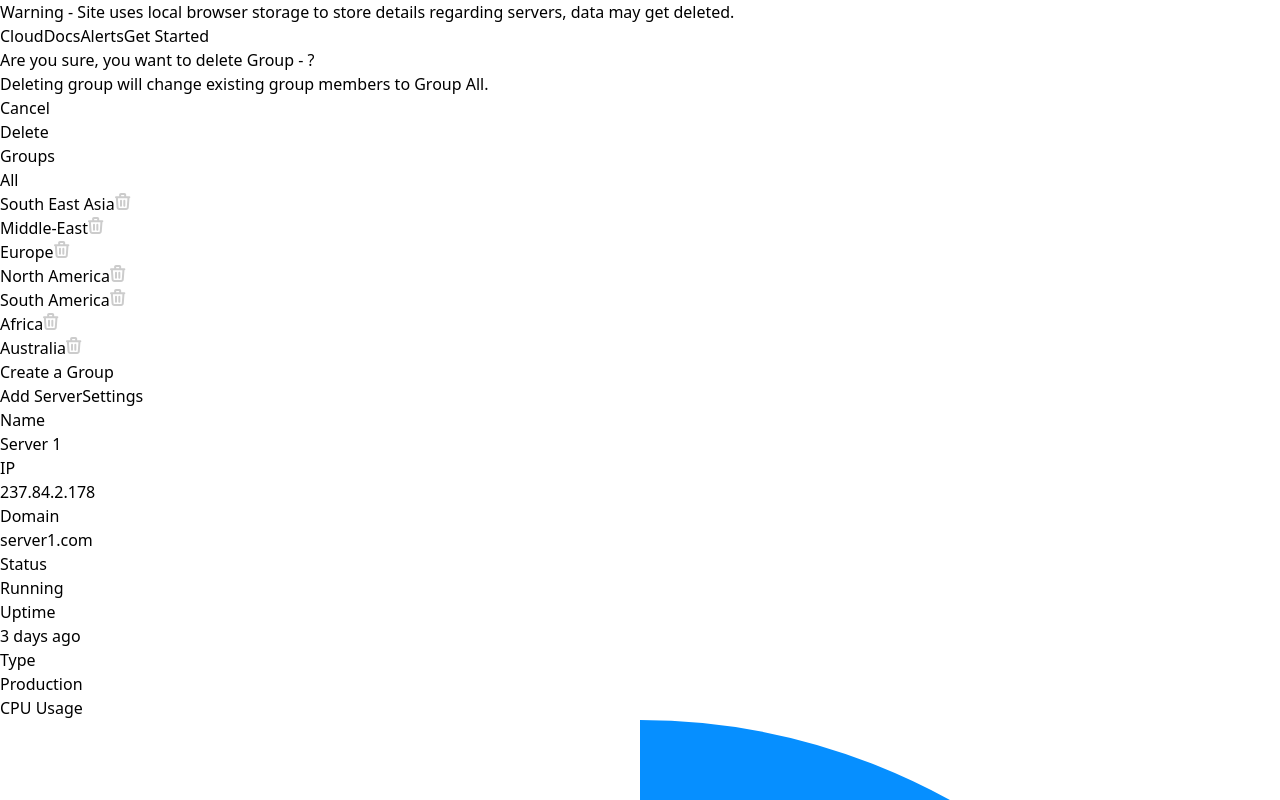
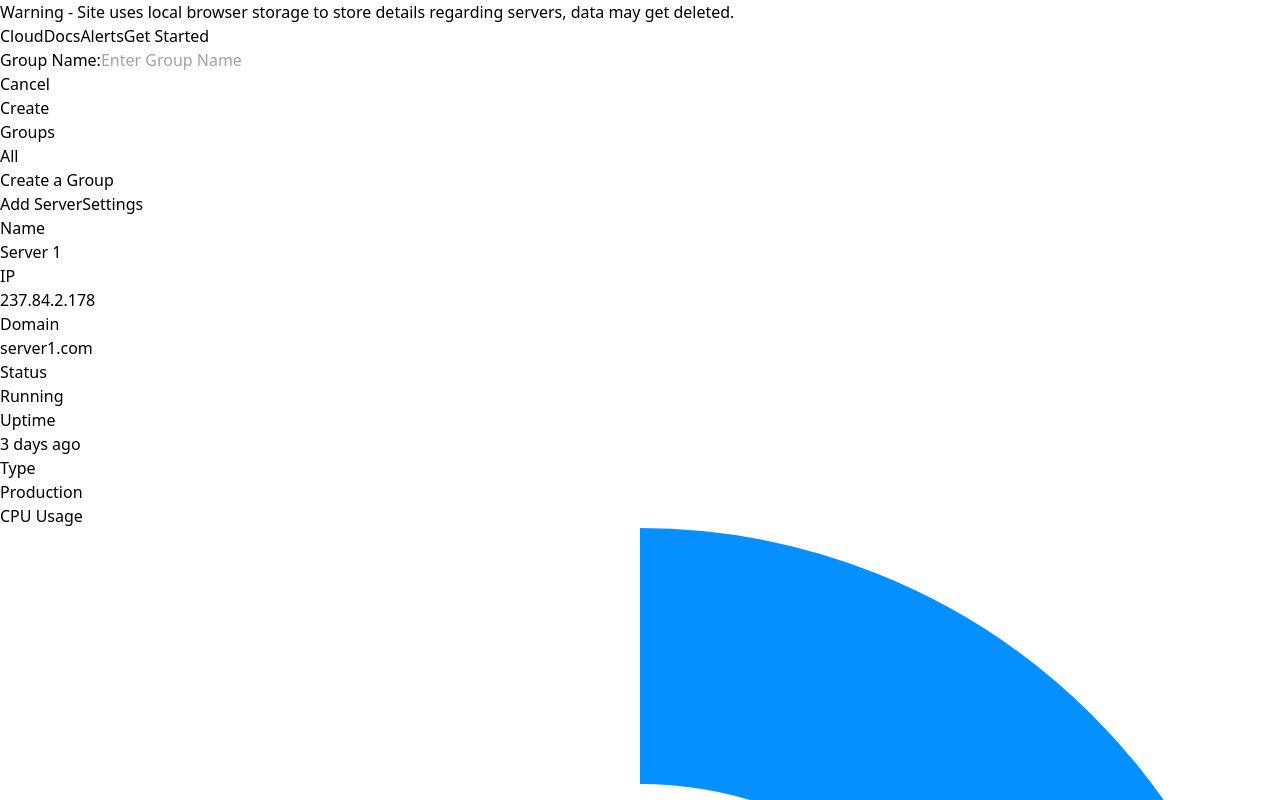
Before and after one commit to HarmanPreet-Singh-XYT/SysResource, a Next.js app: page / in a window 1280 px wide. Both pictures are taken after a click on the button "Create a Group". Shown: the top 800 px of the page. Built offline with nearby package versions, Linux system fonts and the light colour scheme.

Commit message:
add data variables context api/ modify groups allow creation & deletion

```diff
--- a/Components/Home/Groups.tsx
+++ b/Components/Home/Groups.tsx
@@ -1,5 +1,6 @@
 'use client'
-import React, { useState } from 'react'
+import { useData } from '@/Helpers/Data'
+import React, { useRef, useState } from 'react'
 const RicycleBin = ()=>{
     return (
         <svg width="16" height="17" viewBox="0 0 16 17" fill="none" xmlns="http://www.w3.org/2000/svg">
@@ -9,58 +10,88 @@ const RicycleBin = ()=>{
     )
 }
 const Groups = () => {
-    const array = ['South East Asia','Middle-East','Europe','North America','South America','Africa','Australia'];
-    const [selectedGroup, setselectedGroup] = useState({groupID:0,groupName:''});
-    const [popup, setpopup] = useState({delete:true,modify:false});
-    const openPopup = (type:string,groupID:number,groupName:string) => {
-        setselectedGroup({groupID,groupName});
+    const {groups,addGroup,updateGroup,removeGroup,selectedGroupID,setGroupID} = useData();
+    const selectedGroupName = useRef('');
+    const [popup, setpopup] = useState({delete:false,modify:false,create:false});
+    const openPopup = (type:string,groupID?:number,groupName?:string) => {
+        if(groupID && groupName) {
+            setGroupID(groupID);
+            selectedGroupName.current = groupName;
+        };
         switch (type) {
             case 'delete':
-                setpopup({delete:true,modify:false});
+                setpopup({delete:true,modify:false,create:false});
                 break;
             case 'modify':
-                setpopup({delete:false,modify:true});
+                setpopup({delete:false,modify:true,create:false});
+                break;
+            case 'create':
+                setpopup({delete:false,modify:false,create:true});
                 break;
             case 'close':
-                setpopup({delete:false,modify:false});
+                setpopup({delete:false,modify:false,create:false});
                 break;
         }
     }
+    // eslint-disable-next-line @typescript-eslint/no-explicit-any
+    const createGroup = (e:any)=>{
+        e.preventDefault();
+        const groupName = e.target.groupName.value;
+        addGroup({id:Math.floor(Math.random() * 10000),name:groupName});
+        setpopup({delete:false,modify:false,create:false});
+    };
+    const deleteGroup = ()=>{
+        setGroupID(0);
+        removeGroup(selectedGroupID);
+        setpopup({delete:false,modify:false,create:false});
+    }
     return (
     <div className='w-[320px] h-auto min-h-[425px] max-h-[425px] overflow-hidden relative border-[1px] border-[#CCCCCC] rounded-[10px] px-5 py-4'>
-        {(popup.delete || popup.modify) &&
-            <div className='absolute h-full w-full z-10 left-0 top-0 bg-black opacity-60'></div>
+        {(popup.delete || popup.modify || popup.create) &&
+            <div onClick={()=>openPopup('close')} className='absolute h-full w-full z-10 left-0 top-0 bg-black opacity-60'></div>
         }
         {popup.delete &&
         (<div className='absolute z-20 top-0 left-0 right-0 border-[1px] overflow-hidden border-[#000000] bottom-0 mx-auto self-center h-[150px] w-[95%] rounded-[10px]'>
             <div className='h-[80%] w-full bg-black flex justify-evenly items-center flex-col'>
-                <h1 className='text-white font-semibold text-[14px] px-4 text-center'>Are you sure, you want to delete Group - {selectedGroup.groupName}?</h1>
-                <h2 className='text-white font-medium text-[12px] px-2 text-center'>Deleting group will change existing group members to Group All.</h2>
+                <h1 className='text-white font-semibold text-[14px] px-4 text-center'>Are you sure, you want to delete Group - {selectedGroupName.current}?</h1>
+                <h2 className='text-white font-medium text-[12px] px-4 text-center'>Deleting group will change existing group members to Group All.</h2>
             </div>
             <div className='h-[20%] w-full bg-white flex'>
-                <button className='w-[50%] h-full font-bold text-sm hover:bg-black hover:text-white transition-colors duration-100 hover:border-[1px] hover:border-[#ffffff]' onClick={()=>openPopup('close',123,'abc')}>Cancel</button>
+                <button className='w-[50%] h-full font-bold text-sm hover:bg-black hover:text-white transition-colors duration-100 hover:border-[1px] hover:border-[#ffffff]' onClick={()=>openPopup('close')}>Cancel</button>
                 <div className='h-full w-[1px] bg-black'></div>
-                <button className='w-[50%] h-full font-bold text-sm hover:bg-black hover:text-white transition-colors duration-100 hover:border-[1px] hover:border-[#ffffff]'>Delete</button>
+                <button onClick={deleteGroup} className='w-[50%] h-full font-bold text-sm hover:bg-black hover:text-white transition-colors duration-100 hover:border-[1px] hover:border-[#ffffff]'>Delete</button>
             </div>
         </div>)}
+        {popup.create &&
+        (<form onSubmit={createGroup} className='absolute z-20 top-0 left-0 right-0 border-[1px] overflow-hidden border-[#000000] bottom-0 mx-auto self-center h-[150px] w-[95%] rounded-[10px]'>
+            <div className='h-[80%] w-full bg-black flex justify-evenly flex-col'>
+                <label className='text-white font-semibold text-[14px] px-4 text-start'>Group Name:</label>
+                <input required maxLength={50} placeholder='Enter Group Name' name='groupName' type='text' className='h-[35px] w-[90%] mx-auto rounded-[10px] px-2 bg-white border-[1px] border-[#000000] text-black text-[14px] outline-none focus:outline-none focus:border-[#000000]'/>
+            </div>
+            <div className='h-[20%] w-full bg-white flex'>
+                <button type='button' className='w-[50%] h-full font-bold text-sm hover:bg-black hover:text-white transition-colors duration-100 hover:border-[1px] hover:border-[#ffffff]' onClick={()=>openPopup('close')}>Cancel</button>
+                <div className='h-full w-[1px] bg-black'></div>
+                <button type='submit' className='w-[50%] h-full font-bold text-sm hover:bg-black hover:text-white transition-colors duration-100 hover:border-[1px] hover:border-[#ffffff]'>Create</button>
+            </div>
+        </form>)}
 
         <h1 className='font-bold'>Groups</h1>
         <div className='flex flex-col gap-2 mt-3 h-[275px] overflow-auto'>
-            <button className='w-full font-bold text-white min-h-[38px] flex bg-black rounded-[10px] items-center px-4'>
+            <button onClick={()=>setGroupID(0)} className={`w-full font-bold min-h-[38px] flex ${selectedGroupID===0 ? 'bg-black text-white' : 'border-[1px] border-[#CCCCCC] text-black'} rounded-[10px] items-center px-4`}>
                 All
             </button>
-            {array.map((item,index) => (
-                <div key={index} className='w-full min-h-[38px] justify-between border-[1px] border-[#CCCCCC] rounded-[10px] flex'>
-                    <button className='w-[80%] font-medium text-black text-[14px] min-h-[38px] flex items-center px-4'>
-                        {item}
+            {groups.map((item) => (
+                <div key={item.id} className={`w-full min-h-[38px] justify-between border-[1px] ${selectedGroupID===item.id ? 'bg-black' : 'border-[#CCCCCC]'} rounded-[10px] flex`}>
+                    <button onClick={()=>setGroupID(item.id)} className={`w-[80%] font-medium ${selectedGroupID===item.id ? 'text-white' : 'text-black'} text-[14px] min-h-[38px] flex items-center px-4`}>
+                        {item.name}
                     </button>
-                    <button onClick={()=>openPopup('delete',index,item)} className='w-[20%] font-medium text-black text-[14px] min-h-[38px] flex justify-end items-center px-4'>
+                    <button onClick={()=>openPopup('delete',item.id,item.name)} className='w-[20%] font-medium text-black text-[14px] min-h-[38px] flex justify-end items-center px-4'>
                         <RicycleBin/>
                     </button>
                 </div>
             ))}
         </div>
-        <button className='w-full font-bold text-black text-[14px] min-h-[38px] flex border-[1px] border-[#000000] justify-center mt-10 rounded-[10px] items-center px-4'>
+        <button onClick={()=>openPopup('create')} className='w-full font-bold text-black text-[14px] min-h-[38px] flex border-[1px] border-[#000000] justify-center mt-10 rounded-[10px] items-center px-4'>
             Create a Group
         </button>
     </div>
--- a/Components/Home/Server.tsx
+++ b/Components/Home/Server.tsx
@@ -34,7 +34,7 @@ const Server = ({name,ip,domain,isRunning,uptime,type,cpuUsage,availMemory,usedM
     return (
     <div className='min-h-[335px] w-[940px] border-[1px] relative border-black rounded-[10px] overflow-hidden'>
         {(popup.delete || popup.modify) &&
-            <div className='absolute h-full w-full bg-black opacity-60'></div>
+            <div onClick={() => openPopup('close')} className='absolute h-full w-full bg-black opacity-60'></div>
         }
         {popup.delete &&
         (<div className='absolute z-20 top-0 bottom-0 left-0 right-0 self-center mx-auto w-[400px] h-[140px] bg-black border-[1px] border-white rounded-[10px] flex flex-col items-center justify-between'>
--- /dev/null
+++ b/Helpers/Data.tsx
@@ -0,0 +1,110 @@
+'use client'
+import React, { createContext, useState, ReactNode } from 'react';
+
+// Define the type for the Data object
+interface Data {
+  id: number;
+  name: string;
+  ip?: string;
+  domain?: string;
+  isRunning: boolean;
+  uptime: string;
+  type: 'Production' | 'Development';
+  cpuUsage: number;
+  availMemory: number;
+  totalMemory: number;
+  usedMemory: number;
+  platform: string;
+  environment: string;
+  connectivityMedium: 'IP'|'Domain';
+  ipDomain: string;
+  groupID:number;
+  APIKey:string;
+}
+interface Group{
+  id: number;
+  name: string;
+}
+
+// Define the type for the context value
+interface DataContextProps {
+  data: Data[];
+  groups:Group[];
+  selectedGroupID: number;
+  selectedServerID: number;
+  setupData: (data: Data[]) => void;
+  addData: (newData: Data) => void;
+  updateData: (index: number, updatedData: Data) => void;
+  removeData: (index: number) => void;
+  setupGroup: (groups:Group[]) => void;
+  addGroup: (newGroup: Group) => void;
+  updateGroup: (index: number, updatedGroup: Group) => void;
+  removeGroup: (index: number) => void;
+  setGroupID: (id: number) => void;
+  setServerID: (id: number) => void;
+}
+
+// Create a Context with a default value
+export const DataContext = createContext<DataContextProps | undefined>(undefined);
+
+// Create a Provider component
+interface DataProviderProps {
+  children: ReactNode;
+}
+
+export const DataProvider: React.FC<DataProviderProps> = ({ children }) => {
+  const [data, setData] = useState<Data[]>([]);
+  const [groups, setGroups] = useState<Group[]>([]);
+  const [selectedGroupID, setselectedGroupID] = useState(0);
+  const [selectedServerID, setselectedServerID] = useState(0);
+
+  const setGroupID = (id:number) => {
+    setselectedGroupID(id);
+  };
+  const setServerID = (id:number) => {
+    setselectedServerID(id);
+  };
+  const setupData = (data: Data[]) => {
+    setData(data);
+  }
+  const addData = (newData: Data) => {
+    setData(prevData => [...prevData, newData]);
+  };
+
+  const updateData = (id: number, updatedData: Data) => {
+    setData(prevData => prevData.map((item) => (item.id === id ? updatedData : item)));
+  };
+
+  const removeData = (id: number) => {
+    setData(prevData => prevData.filter((each) => each.id !== id));
+  };
+  const setupGroup = (data: Group[]) => {
+    setGroups(data);
+  }
+  const addGroup = (newData: Group) => {
+    setGroups(prevData => [...prevData, newData]);
+  };
+
+  const updateGroup = (id: number, updatedData: Group) => {
+    setGroups(prevData => prevData.map((item) => (item.id === id ? updatedData : item)));
+  };
+
+  const removeGroup = (id: number) => {
+    setGroups(prevData => prevData.filter((each) => each.id !== id));
+  };
+
+  return (
+    <DataContext.Provider value={{ data,groups,selectedGroupID,selectedServerID,setupData, addData, updateData, removeData,setupGroup,addGroup,updateGroup,removeGroup,setGroupID,setServerID }}>
+      {children}
+    </DataContext.Provider>
+  );
+};
+
+// Custom hook for using the DataContext
+export const useData = (): DataContextProps => {
+  const context = React.useContext(DataContext);
+  if (context === undefined) {
+    throw new Error('useData must be used within a DataProvider');
+  }
+  return context;
+};
--- a/app/page.tsx
+++ b/app/page.tsx
@@ -1,9 +1,12 @@
 import Home from '@/Components/Home'
+import { DataProvider } from '@/Helpers/Data'
 import React from 'react'
 
 const page = () => {
   return (
-    <Home/>
+    <DataProvider>
+      <Home/>
+    </DataProvider>
   )
 }
 
```
